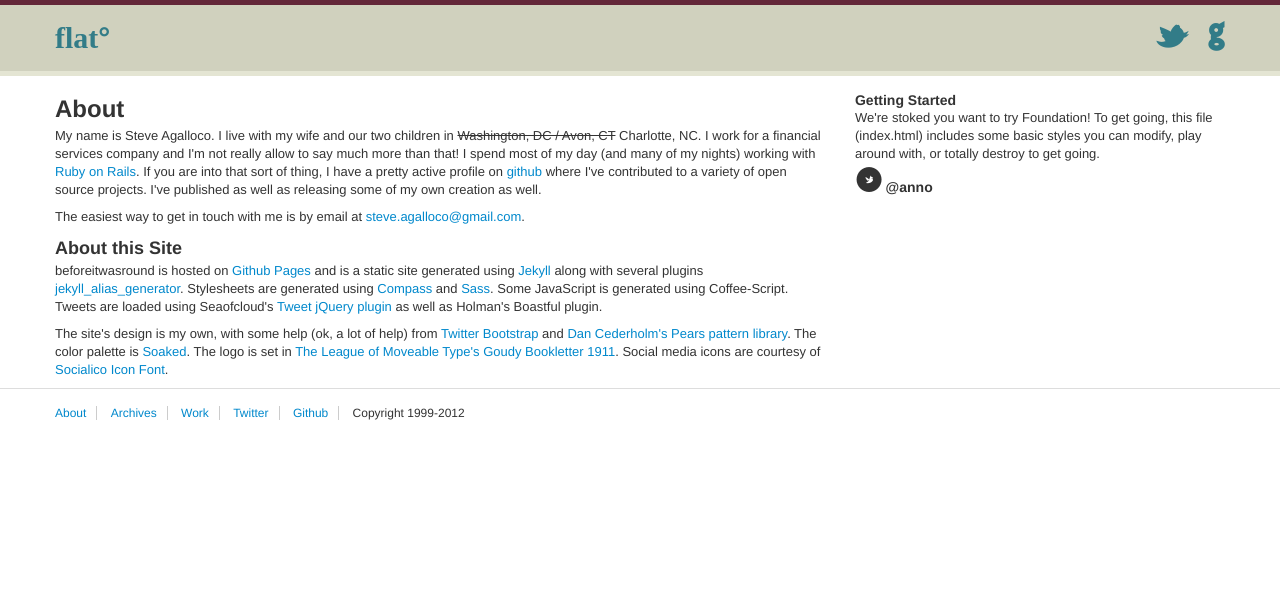
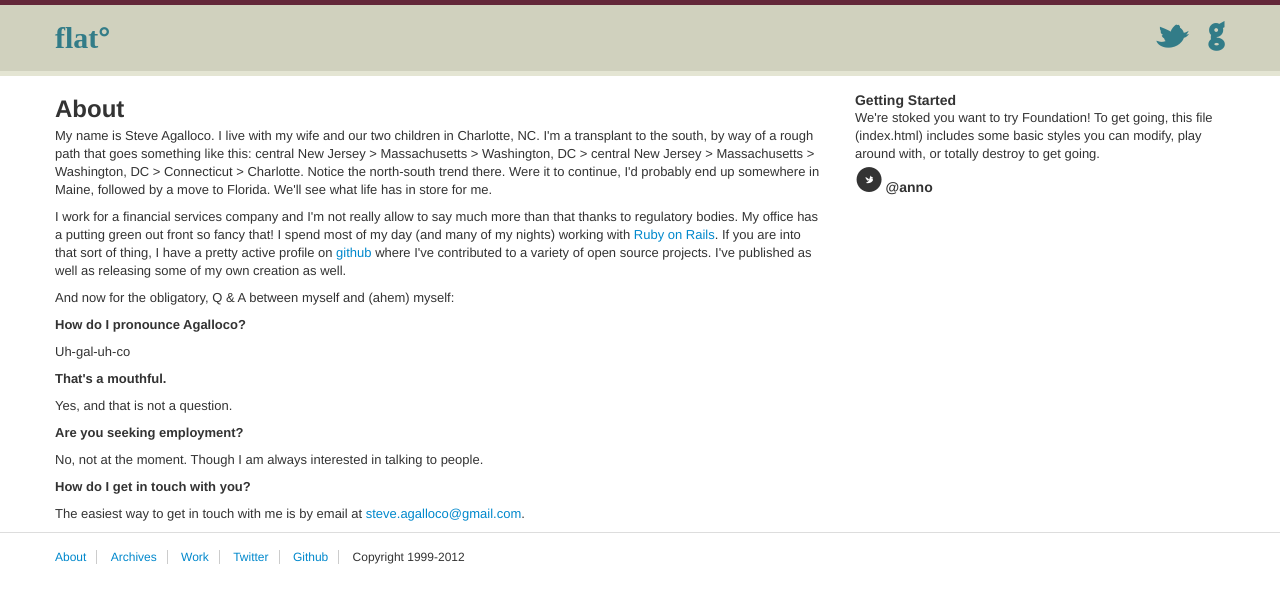
Before and after one commit to stve/stve.github.io, a Jekyll site: the page built from about.html, in a window 1280 px wide. Shown: the top 603 px of the page. Built offline with Jekyll 4.4.1, drawn with Linux system fonts in a browser that asks for light colours; nearby versions of some CDN libraries; some web fonts are replaced; library files that are not in the unit come from our copies; Markdown is read by kramdown in place of the engine named in the settings.

Commit message:
split out about and colophon pages

```diff
--- a/about.html
+++ b/about.html
@@ -3,13 +3,25 @@
 title: About
 ---
 
-<p>My name is Steve Agalloco.  I live with my wife and our two children in <del>Washington, DC / Avon, CT</del>  Charlotte, NC. I work for a financial services company and I'm not really allow to say much more than that!  I spend most of my day (and many of my nights) working with <a href="http://rubyonrails.org">Ruby on Rails</a>.  If you are into that sort of thing, I have a pretty active profile on <a href="https://github.com/spagalloco">github</a> where I've contributed to a variety of open source projects.  I've published as well as releasing some of my own creation as well.</p>
+<p>My name is Steve Agalloco.  I live with my wife and our two children in Charlotte, NC. I'm a transplant to the south, by way of a rough path that goes something like this: central New Jersey > Massachusetts > Washington, DC > central New Jersey > Massachusetts > Washington, DC > Connecticut > Charlotte.  Notice the north-south trend there. Were it to continue, I'd probably end up somewhere in Maine, followed by a move to Florida.  We'll see what life has in store for me.</p>
+
+<p>I work for a financial services company and I'm not really allow to say much more than that thanks to regulatory bodies. My office has a putting green out front so fancy that! I spend most of my day (and many of my nights) working with <a href="http://rubyonrails.org">Ruby on Rails</a>.  If you are into that sort of thing, I have a pretty active profile on <a href="https://github.com/spagalloco">github</a> where I've contributed to a variety of open source projects.  I've published as well as releasing some of my own creation as well.</p>
+
+<p>And now for the obligatory, Q &amp; A between myself and (ahem) myself:</p>
+
+<p><strong>How do I pronounce Agalloco?</strong></p>
+
+<p>Uh-gal-uh-co</p>
+
+<p><strong>That's a mouthful.</strong></p>
+
+<p>Yes, and that is not a question.</p>
+
+<p><strong>Are you seeking employment?</strong></p>
+
+<p>No, not at the moment.  Though I am always interested in talking to people.</p>
+
+<p><strong>How do I get in touch with you?</strong></p>
 
 <p>The easiest way to get in touch with me is by email at <a
 href="mailto:s&#116;&#101;&#118;&#101;&#46;ag&#97;l&#108;&#111;&#99;o&#64;&#103;&#109;&#97;i&#108;.&#99;o&#109;">&#115;&#116;&#101;&#118;&#101;.&#97;&#103;&#97;&#108;loc&#111;&#64;&#103;&#109;&#97;&#105;&#108;&#46;&#99;&#111;&#109;</a>.</p>
-
-<h3>About this Site</h3>
-
-<p>beforeitwasround is hosted on <a href="http://pages.github.com">Github Pages</a> and is a static site generated using <a href="http://jekyllrb.com/">Jekyll</a> along with several plugins <a href="https://raw.github.com/tsmango/jekyll_alias_generator">jekyll_alias_generator</a>.  Stylesheets are generated using <a href="http://compass-style.org/">Compass</a> and <a href="http://sass-lang.com/">Sass</a>.  Some JavaScript is generated using Coffee-Script. Tweets are loaded using Seaofcloud's <a href="http://tweet.seaofclouds.com/">Tweet jQuery plugin</a> as well as Holman's Boastful plugin.</p>
-
-<p>The site's design is my own, with some help (ok, a lot of help) from <a href="">Twitter Bootstrap</a> and <a href="http://simplebits.com/">Dan Cederholm's</a> <a href="http://pea.rs/">Pears pattern library</a>.  The color palette is <a href="http://www.colourlovers.com/palette/2059746/Soaked">Soaked</a>. The logo is set in <a href="http://www.theleagueofmoveabletype.com/">The League of Moveable Type's</a> <a href="http://www.theleagueofmoveabletype.com/goudy-bookletter-1911">Goudy Bookletter 1911</a>.  Social media icons are courtesy of <a href="http://fontfabric.com/social-media-icons-pack//">Socialico Icon Font</a>.</p>
```
Also changed, not shown: colophon.html (added, +10 -0 lines).
